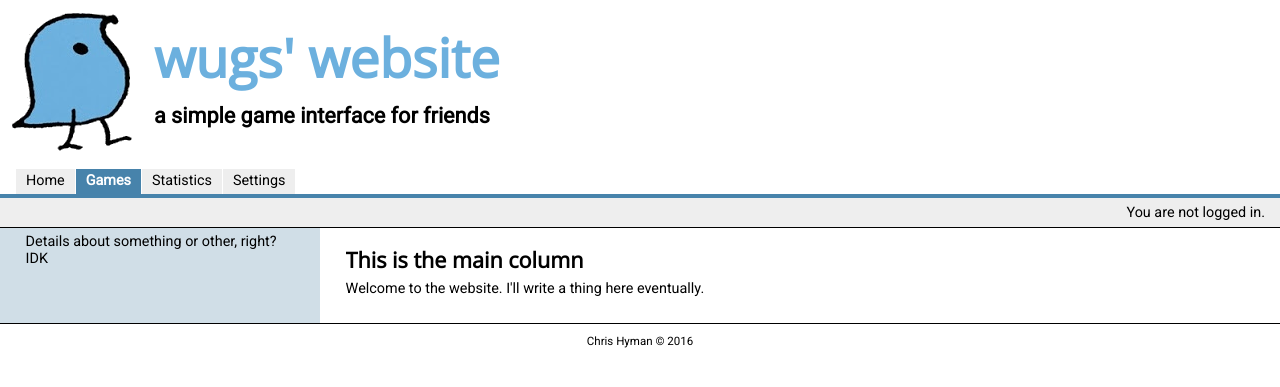
After one commit to chrhyman/wugs-site, a Flask app: page /games in a window 1280 px wide. The commit adds this page. Shown: the top 387 px of the page. Run offline with Flask 2, Linux system fonts and the light colour scheme.

Commit message:
Changed template system to base + pages. Changed how navbar is rendered.

```diff
--- a/flask_app.py
+++ b/flask_app.py
@@ -5,11 +5,13 @@ from flask import session, request
 app = Flask(__name__)
 app.config['DEBUG'] = True
 
+data = {}
+
 @app.route('/', methods=['GET', 'POST'])
 def index():
     if 'username' in session:
-        return render_template('main_page.html', username=session['username'])
-    return render_template('main_page.html')
+        data['username'] = session['username']
+    return render_template('main_page.html', data=data, active='home')
 
 @app.route('/login', methods=['GET', 'POST'])
 def login():
@@ -29,4 +31,8 @@ def logout():
     session.pop('username', None)
     return redirect(url_for('index'))
 
+@app.route('/games')
+def games():
+    return render_template('main_page.html', data=data, active='games')
+
 app.secret_key = '3r3i0bkn%437941ua07k419244w'
--- /dev/null
+++ b/templates/base.html
@@ -0,0 +1,56 @@
+<!DOCTYPE html>
+<html lang="en-US">
+    <head>
+        {% block head %}
+        <title>{% block title %}{% endblock %}</title>
+
+        <meta charset="utf-8" />
+        <meta http-equiv="X-UA-Compatible" content="IE=edge" />
+        <meta name="viewport" content="width=device-width, initial-scale=1" />
+
+        <link href="https://fonts.googleapis.com/css?family=Open+Sans|Roboto" rel="stylesheet">
+        <link rel="stylesheet" href="{{ url_for('static', filename='style.css') }}" />
+        <link rel="icon" href="{{ url_for('static', filename='favicon.ico') }}" />
+        {% endblock %}
+    </head>
+
+<body>
+
+<div id="header" class="header">
+        <img src="{{ url_for('static', filename='wug-transp.png') }}" />
+        <h1>wugs' website</h1>
+        <h2>a simple game interface for friends</h2>
+	<ul>
+	    {% block nav %}
+	        <li><a href="/"
+	        {%- if active == 'home' -%}class="active"
+	        {%- endif -%}>Home</a></li>
+	        <li><a href="/games"
+	        {%- if active == 'games' -%}class="active"
+	        {%- endif -%}>Games</a></li>
+	        <li><a href="/"
+	        {%- if active == 'stats' -%}class="active"
+	        {%- endif -%}>Statistics</a></li>
+	        <li><a href="/"
+	        {%- if active == 'settings' -%}class="active"
+	        {%- endif -%}>Settings</a></li>
+	    {% endblock %}
+	</ul>
+	<p id="layoutdims">{% block login %}{% endblock %}</p>
+</div>
+<div class="colmask leftmenu">
+	<div class="colleft">
+		<div class="col1">
+			{% block content %}{% endblock %}
+		</div>
+		<div class="col2">
+			{% block sidebar %}{% endblock %}
+		</div>
+	</div>
+</div>
+<div id="footer">
+	<p>Chris Hyman © 2016</p>
+</div>
+
+</body>
+</html>
--- a/templates/main_page.html
+++ b/templates/main_page.html
@@ -1,53 +1,19 @@
-<!DOCTYPE html>
-<html lang="en-US">
-    <head>
-        <title>it's wugs</title>
+{% extends "base.html" %}
 
-        <meta charset="utf-8" />
-        <meta http-equiv="X-UA-Compatible" content="IE=edge" />
-        <meta name="viewport" content="width=device-width, initial-scale=1" />
+{% block title %}it's wugsy!{% endblock %}
 
-        <link href="https://fonts.googleapis.com/css?family=Open+Sans|Roboto" rel="stylesheet">
-        <link rel="stylesheet" href="{{ url_for('static', filename='style.css') }}" />
-        <link rel="icon" href="{{ url_for('static', filename='favicon.ico') }}" />
-    </head>
-
-<body>
-
-<div id="header" class="header">
-        <img src="{{ url_for('static', filename='wug-transp.png') }}" />
-        <h1>wugs' website</h1>
-        <h2>a simple game interface for friends</h2>
-	<ul>
-		<li><a href="/" class="active">Home</a></li>
-		<li><a href="/">Game listing</a></li>
-		<li><a href="/">Statistics</a></li>
-		<li><a href="/">Settings</a></li>
-	</ul>
-	<p id="layoutdims">{% if username %}
+{% block login %}
+    {% if username %}
 	Hello, {{ username }}!
 	{% else %}
 	You are not logged in.
-	{% endif %}</p>
-</div>
-<div class="colmask leftmenu">
-	<div class="colleft">
-		<div class="col1">
-			<!-- main content -->
-			<h2>This is the main column</h2>
-            <p>Welcome to the website. I'll write a thing here eventually.</p>
-			<!-- end -->
-		</div>
-		<div class="col2">
-			<!-- sidebar -->
-            <p>Details about something or other, right? IDK</p>
-			<!-- end -->
-		</div>
-	</div>
-</div>
-<div id="footer">
-	<p>Chris Hyman © 2016</p>
-</div>
+	{% endif %}
+{% endblock %}
 
-</body>
-</html>
+{% block content %}
+	<h2>This is the main column</h2>
+    <p>Welcome to the website. I'll write a thing here eventually.</p>
+{% endblock %}
+{% block sidebar %}
+    <p>Details about something or other, right? IDK</p>
+{% endblock %}
```
